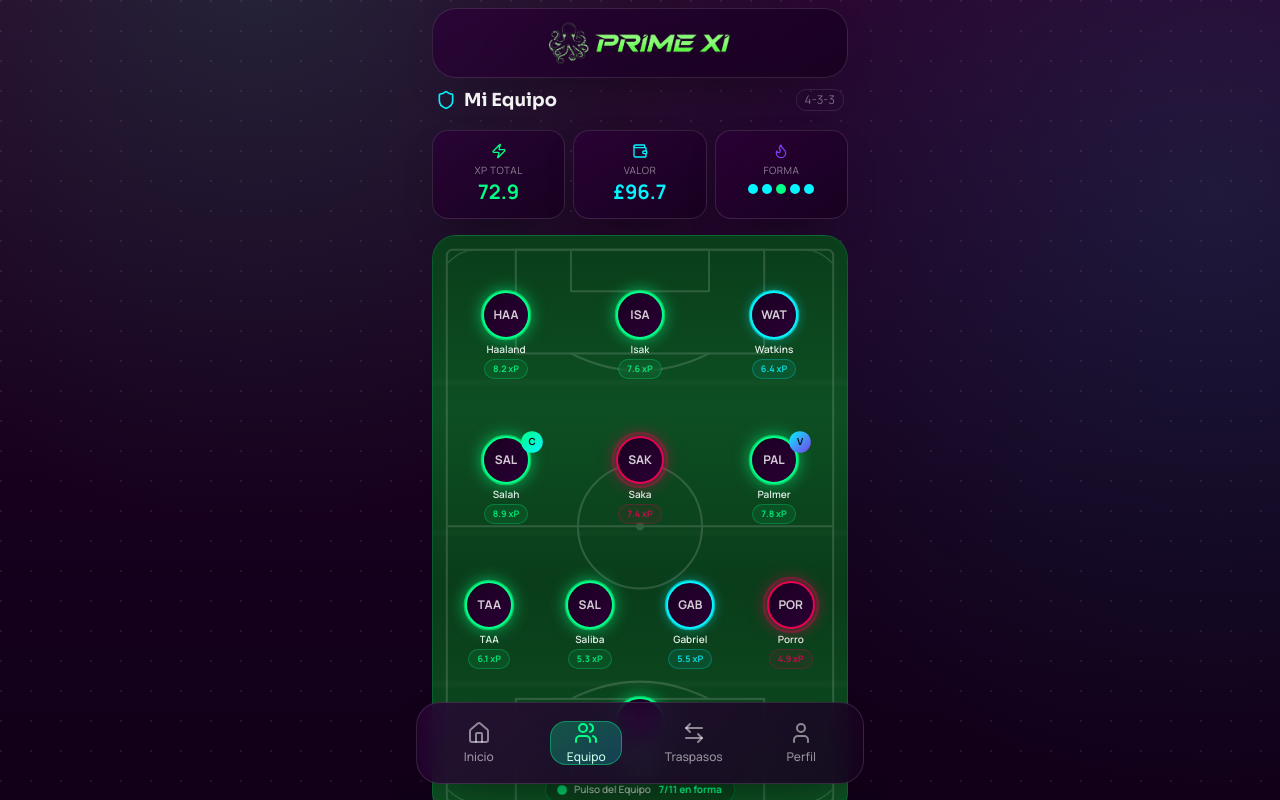
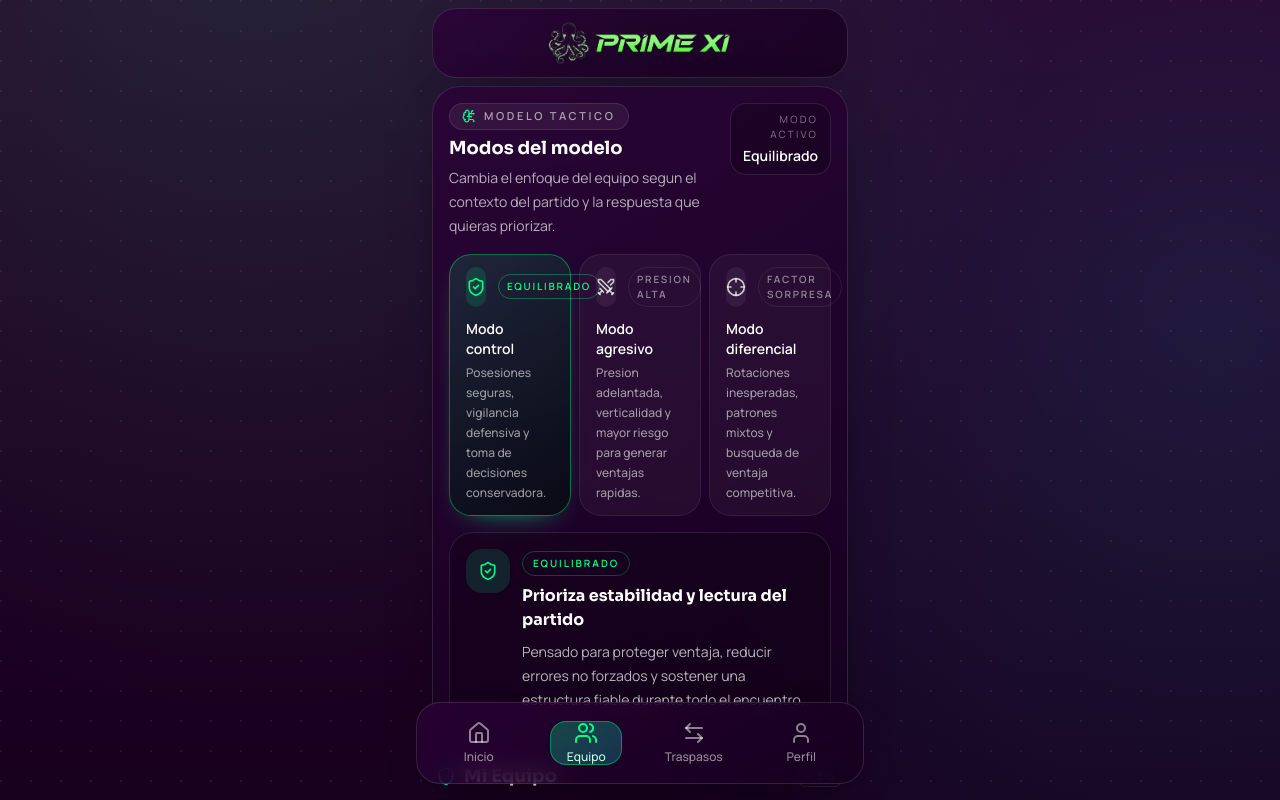
Before and after one commit to juanbows/app_primexi, a Next.js app in the folder Frontend_PRIMEXI/: page /equipo in a window 1280 px wide. Shown: the top 800 px of the page. Built offline with nearby package versions, Linux system fonts and the light colour scheme.

Commit message:
Add team model mode selector

```diff
--- a/Frontend_PRIMEXI/src/features/team/TeamPageClient.tsx
+++ b/Frontend_PRIMEXI/src/features/team/TeamPageClient.tsx
@@ -1,11 +1,13 @@
 "use client";
 
 import { TeamFormation } from "@/features/team/components/TeamFormation";
+import { TeamModelModes } from "@/features/team/components/TeamModelModes";
 import { teamFormationMock } from "@/lib/mocks/fpl";
 
 export function TeamPageClient() {
   return (
     <section className="space-y-4 pt-2">
+      <TeamModelModes />
       <TeamFormation
         formation={teamFormationMock.formation}
         squad={teamFormationMock.squad}
--- /dev/null
+++ b/Frontend_PRIMEXI/src/features/team/components/TeamModelModes.tsx
@@ -0,0 +1,167 @@
+"use client";
+
+import { useState } from "react";
+
+import { BrainCircuit, Crosshair, ShieldCheck, Swords } from "lucide-react";
+import { motion } from "motion/react";
+
+type TeamModeId = "control" | "agresivo" | "diferencial";
+
+interface TeamMode {
+  id: TeamModeId;
+  label: string;
+  badge: string;
+  title: string;
+  description: string;
+  focus: string;
+  icon: typeof ShieldCheck;
+  accent: string;
+}
+
+const teamModes: TeamMode[] = [
+  {
+    id: "control",
+    label: "Modo control",
+    badge: "Equilibrado",
+    title: "Prioriza estabilidad y lectura del partido",
+    description:
+      "Pensado para proteger ventaja, reducir errores no forzados y sostener una estructura fiable durante todo el encuentro.",
+    focus: "Posesiones seguras, vigilancia defensiva y toma de decisiones conservadora.",
+    icon: ShieldCheck,
+    accent: "#00ff85",
+  },
+  {
+    id: "agresivo",
+    label: "Modo agresivo",
+    badge: "Presion alta",
+    title: "Activa un plan de maxima intensidad",
+    description:
+      "Busca romper el partido con ritmo, recuperacion inmediata y mas volumen ofensivo en zonas de remate.",
+    focus: "Presion adelantada, verticalidad y mayor riesgo para generar ventajas rapidas.",
+    icon: Swords,
+    accent: "#ff7a00",
+  },
+  {
+    id: "diferencial",
+    label: "Modo diferencial",
+    badge: "Factor sorpresa",
+    title: "Explora ajustes menos previsibles",
+    description:
+      "Orientado a detectar espacios poco obvios, variar alturas y activar decisiones que cambien la dinamica del rival.",
+    focus: "Rotaciones inesperadas, patrones mixtos y busqueda de ventaja competitiva.",
+    icon: Crosshair,
+    accent: "#04f5ff",
+  },
+];
+
+export function TeamModelModes() {
+  const [activeMode, setActiveMode] = useState<TeamModeId>("control");
+  const selectedMode = teamModes.find((mode) => mode.id === activeMode) ?? teamModes[0];
+  const SelectedIcon = selectedMode.icon;
+
+  return (
+    <motion.section
+      className="glass-panel overflow-hidden rounded-[28px] p-4"
+      initial={{ opacity: 0, y: 18 }}
+      animate={{ opacity: 1, y: 0 }}
+      transition={{ delay: 0.15, duration: 0.45 }}
+    >
+      <div className="flex items-start justify-between gap-4">
+        <div className="space-y-1">
+          <div className="inline-flex items-center gap-2 rounded-full border border-white/10 bg-white/6 px-3 py-1 text-[11px] font-semibold uppercase tracking-[0.24em] text-white/60">
+            <BrainCircuit className="h-3.5 w-3.5 text-[#00ff85]" />
+            Modelo tactico
+          </div>
+          <h2 className="font-[family:var(--font-display)] text-lg font-bold text-white">
+            Modos del modelo
+          </h2>
+          <p className="max-w-md text-sm leading-6 text-white/68">
+            Cambia el enfoque del equipo segun el contexto del partido y la respuesta que quieras priorizar.
+          </p>
+        </div>
+
+        <div className="rounded-2xl border border-white/10 bg-black/20 px-3 py-2 text-right">
+          <p className="text-[10px] uppercase tracking-[0.22em] text-white/45">Modo activo</p>
+          <p className="mt-1 text-sm font-semibold text-white">{selectedMode.badge}</p>
+        </div>
+      </div>
+
+      <div className="mt-4 grid gap-2 sm:grid-cols-3">
+        {teamModes.map((mode) => {
+          const Icon = mode.icon;
+          const isActive = mode.id === activeMode;
+
+          return (
+            <button
+              key={mode.id}
+              type="button"
+              onClick={() => setActiveMode(mode.id)}
+              className="rounded-[22px] border px-4 py-3 text-left transition duration-200"
+              style={{
+                borderColor: isActive ? `${mode.accent}66` : "rgba(255,255,255,0.08)",
+                background: isActive
+                  ? `linear-gradient(145deg, ${mode.accent}22, rgba(9, 11, 21, 0.92))`
+                  : "rgba(255,255,255,0.04)",
+                boxShadow: isActive ? `0 10px 30px -20px ${mode.accent}` : "none",
+              }}
+            >
+              <div className="flex items-center justify-between gap-3">
+                <span
+                  className="flex h-10 w-10 items-center justify-center rounded-2xl"
+                  style={{ backgroundColor: isActive ? `${mode.accent}22` : "rgba(255,255,255,0.06)" }}
+                >
+                  <Icon
+                    className="h-5 w-5"
+                    style={{ color: isActive ? mode.accent : "rgba(255,255,255,0.75)" }}
+                  />
+                </span>
+                <span
+                  className="rounded-full border px-2 py-1 text-[10px] font-semibold uppercase tracking-[0.18em]"
+                  style={{
+                    borderColor: isActive ? `${mode.accent}55` : "rgba(255,255,255,0.08)",
+                    color: isActive ? mode.accent : "rgba(255,255,255,0.5)",
+                  }}
+                >
+                  {mode.badge}
+                </span>
+              </div>
+
+              <p className="mt-3 text-sm font-semibold text-white">{mode.label}</p>
+              <p className="mt-1 text-xs leading-5 text-white/58">{mode.focus}</p>
+            </button>
+          );
+        })}
+      </div>
+
+      <motion.div
+        key={selectedMode.id}
+        className="mt-4 rounded-[24px] border border-white/10 bg-black/20 p-4"
+        initial={{ opacity: 0, y: 10 }}
+        animate={{ opacity: 1, y: 0 }}
+        transition={{ duration: 0.25 }}
+      >
+        <div className="flex items-start gap-3">
+          <div
+            className="flex h-11 w-11 shrink-0 items-center justify-center rounded-2xl"
+            style={{ backgroundColor: `${selectedMode.accent}22` }}
+          >
+            <SelectedIcon className="h-5 w-5" style={{ color: selectedMode.accent }} />
+          </div>
+
+          <div className="space-y-2">
+            <p
+              className="inline-flex rounded-full border px-2.5 py-1 text-[10px] font-semibold uppercase tracking-[0.2em]"
+              style={{ borderColor: `${selectedMode.accent}44`, color: selectedMode.accent }}
+            >
+              {selectedMode.badge}
+            </p>
+            <h3 className="font-[family:var(--font-display)] text-base font-bold text-white">
+              {selectedMode.title}
+            </h3>
+            <p className="text-sm leading-6 text-white/70">{selectedMode.description}</p>
+          </div>
+        </div>
+      </motion.div>
+    </motion.section>
+  );
+}
```
